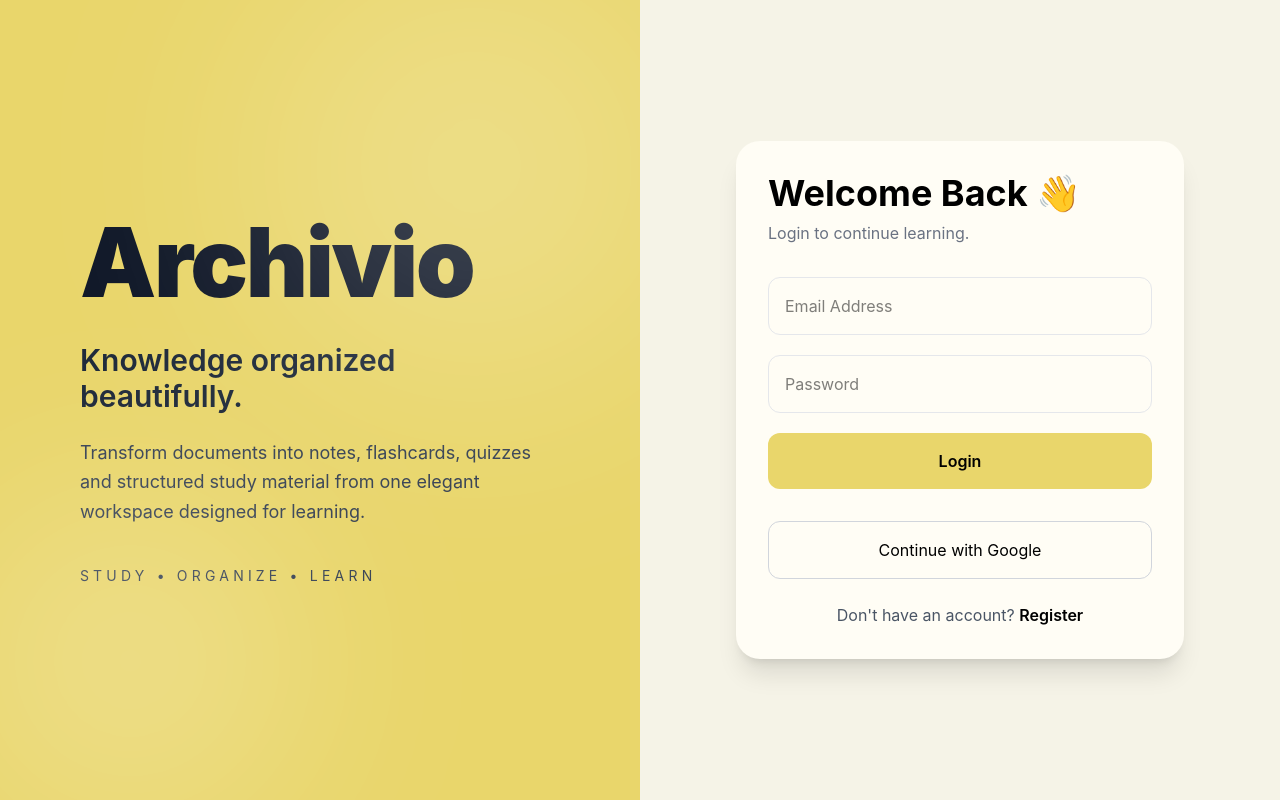
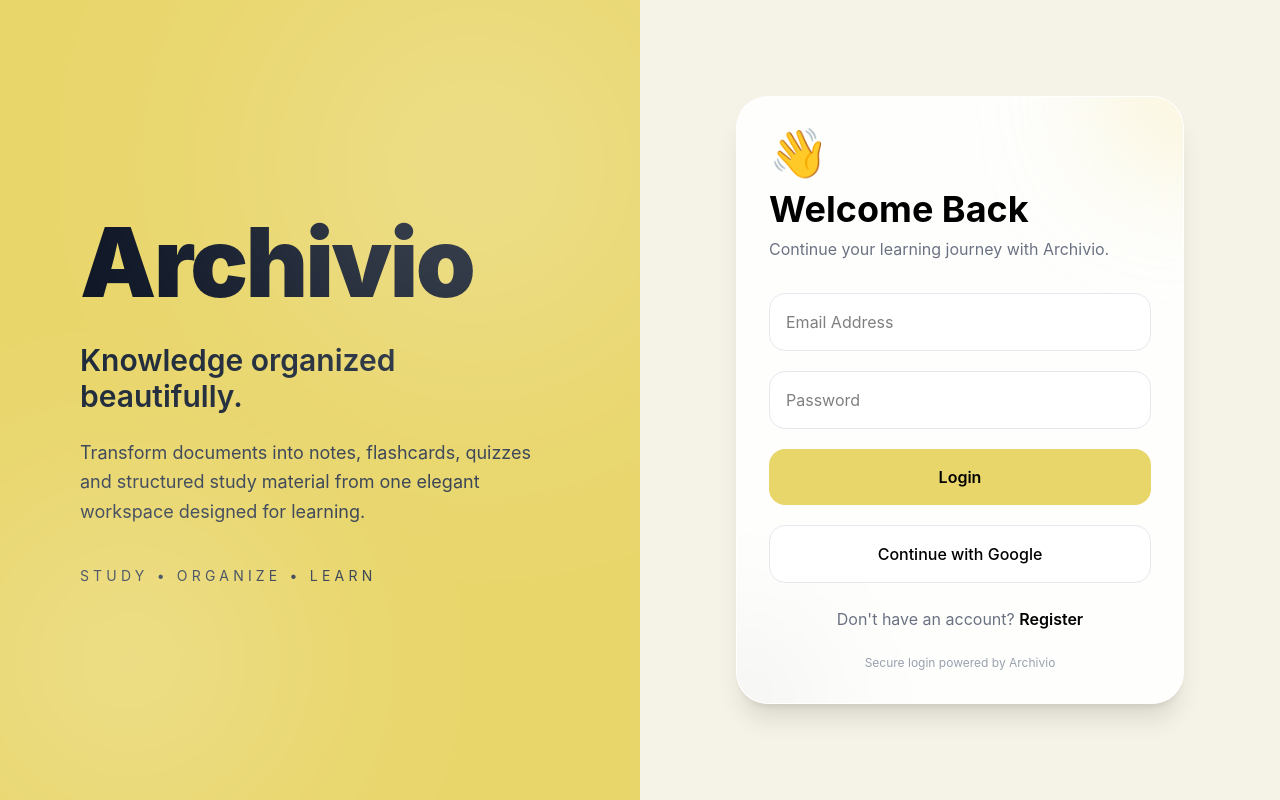
Before and after one commit to adityawarekar/AI-Assistant, a React app in the folder frontend/: page / in a window 1280 px wide. Built offline with nearby package versions, Linux system fonts and the light colour scheme; the HTML template or start-up script is replaced by a standard one.

Commit message:
Redsign Login Ui

```diff
--- a/frontend/src/pages/Login.jsx
+++ b/frontend/src/pages/Login.jsx
@@ -2,6 +2,7 @@ import { useState } from "react";
 import { useAuthStore } from "../store/authStore";
 import { useNavigate, Link } from "react-router-dom";
 import AuthLayout from "../components/AuthLayout";
+import { motion } from "framer-motion";
 
 const Login = () => {
   const { login } = useAuthStore();
@@ -18,23 +19,67 @@ const Login = () => {
     await login(form);
 
     navigate("/dashboard");
-
-    alert("Login Success");
   };
 
   return (
     <AuthLayout>
       <div className="w-full max-w-md">
 
-        <div className="bg-[#FFFDF5] rounded-3xl shadow-xl p-8">
+        <motion.div
+          initial={{
+            opacity: 0,
+            y: 30,
+          }}
+          animate={{
+            opacity: 1,
+            y: 0,
+          }}
+          transition={{
+            duration: 0.6,
+          }}
+          className="relative overflow-hidden bg-white/90 backdrop-blur-md rounded-[32px] shadow-xl border border-white/50 p-8"
+        >
+
+          {/* Background Glow */}
+
+          <div className="absolute -top-20 -right-20 w-40 h-40 bg-[#E9D66B]/30 rounded-full blur-3xl"></div>
+
+          <div className="absolute -bottom-20 -left-20 w-40 h-40 bg-black/5 rounded-full blur-3xl"></div>
+
+          <div className="relative z-10">
+
+            {/* Header */}
+
+            <motion.div
+              initial={{
+                opacity: 0,
+                y: 15,
+              }}
+              animate={{
+                opacity: 1,
+                y: 0,
+              }}
+              transition={{
+                delay: 0.2,
+              }}
+              className="mb-8"
+            >
+
+              <div className="text-5xl mb-3">
+                👋
+              </div>
 
               <h1 className="text-4xl font-bold text-black">
-            Welcome Back 👋
+                Welcome Back
               </h1>
 
-          <p className="text-gray-500 mt-2 mb-8">
-            Login to continue learning.
+              <p className="text-gray-500 mt-2">
+                Continue your learning journey with Archivio.
               </p>
+
+            </motion.div>
+
+            {/* Form */}
 
             <form
               onSubmit={handleSubmit}
@@ -44,7 +89,7 @@ const Login = () => {
               <input
                 type="email"
                 placeholder="Email Address"
-              className="w-full p-4 rounded-xl border border-gray-200 outline-none"
+                className="w-full p-4 rounded-2xl border border-gray-200 bg-white focus:border-[#E9D66B] focus:ring-4 focus:ring-[#E9D66B]/20 outline-none transition-all"
                 onChange={(e) =>
                   setForm({
                     ...form,
@@ -56,7 +101,7 @@ const Login = () => {
               <input
                 type="password"
                 placeholder="Password"
-              className="w-full p-4 rounded-xl border border-gray-200 outline-none"
+                className="w-full p-4 rounded-2xl border border-gray-200 bg-white focus:border-[#E9D66B] focus:ring-4 focus:ring-[#E9D66B]/20 outline-none transition-all"
                 onChange={(e) =>
                   setForm({
                     ...form,
@@ -67,34 +112,43 @@ const Login = () => {
 
               <button
                 type="submit"
-              className="w-full bg-[#E9D66B] hover:bg-[#DCC85D] text-black font-semibold py-4 rounded-xl transition"
+                className="w-full bg-[#E9D66B] text-black font-semibold py-4 rounded-2xl hover:scale-[1.02] hover:shadow-lg transition-all duration-300"
               >
                 Login
               </button>
+
               <button
                 type="button"
                 onClick={() =>
                   window.location.href =
                   "http://localhost:5001/api/auth/google"
                 }
-              className="w-full mt-3 border border-gray-300 py-4 rounded-xl"
+                className="w-full bg-white border border-gray-200 py-4 rounded-2xl font-medium hover:bg-gray-50 hover:shadow-md transition-all duration-300"
               >
                 Continue with Google
               </button>
 
             </form>
 
-          <p className="text-center mt-6 text-gray-600">
+            {/* Footer */}
+
+            <p className="text-center mt-6 text-gray-500">
               Don't have an account?{" "}
               <Link
                 to="/register"
-              className="font-semibold text-black"
+                className="font-semibold text-black hover:text-[#C7B448] transition"
               >
                 Register
               </Link>
             </p>
 
+            <p className="text-center text-xs text-gray-400 mt-6">
+              Secure login powered by Archivio
+            </p>
+
           </div>
+
+        </motion.div>
 
       </div>
     </AuthLayout>
```
Lines whose indentation alone changed are shown as unchanged.
